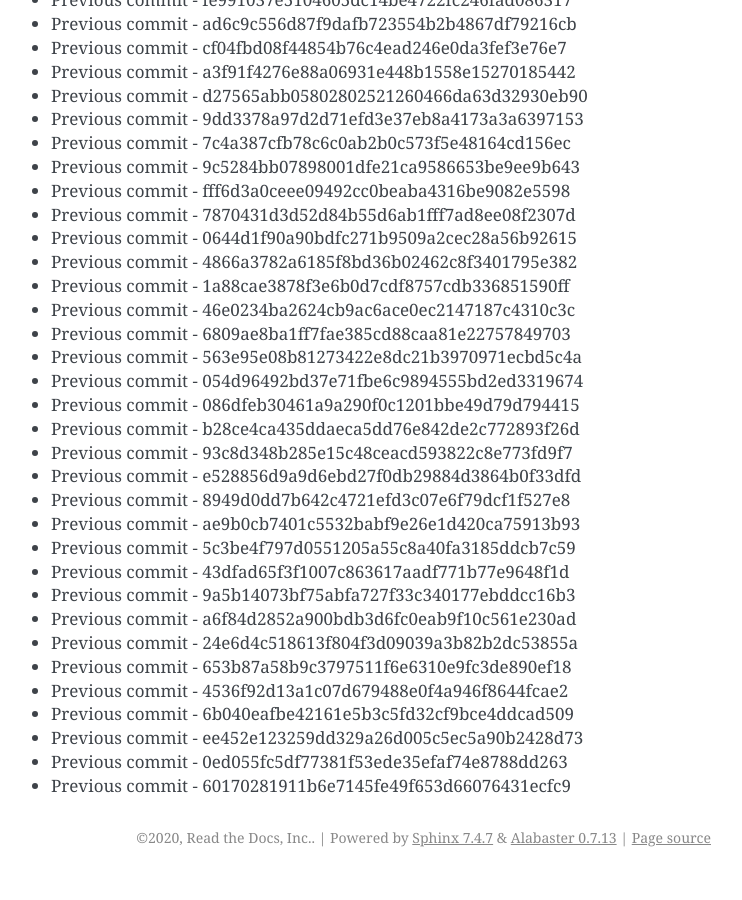
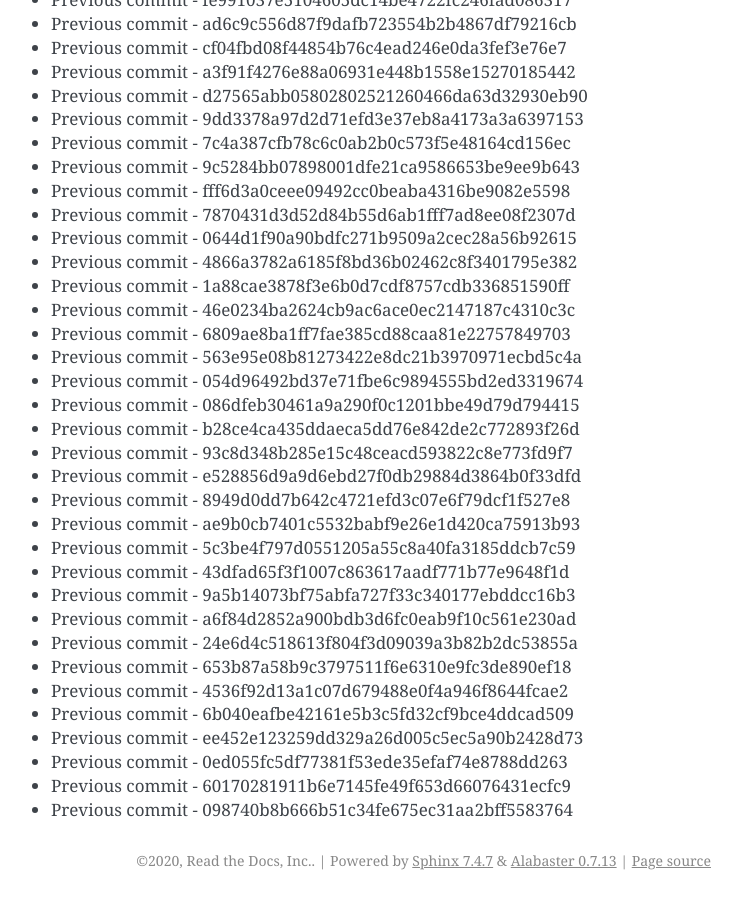
Before and after one commit to readthedocs/rtd-git-stresstest, a Sphinx documentation site: the page built from docs/updates.rst, in a window 1280 px wide and 900 px high, scrolled down 54317 px. Shown: the whole window, without its empty margins (399-1141 px from the left). Built offline with Sphinx 7.4.7, drawn with Linux system fonts in a browser that asks for light colours; before the commit the page ends 55194 px from its top, so only the background shows below that.

Commit message:
Generating commit from previous: 098740b8b666b51c34fe675ec31aa2bff5583764

```diff
--- a/docs/updates.rst
+++ b/docs/updates.rst
@@ -2314,3 +2314,4 @@ It can be tested for any performance characteristics.
 * Previous commit - ee452e123259dd329a26d005c5ec5a90b2428d73
 * Previous commit - 0ed055fc5df77381f53ede35efaf74e8788dd263
 * Previous commit - 60170281911b6e7145fe49f653d66076431ecfc9
+* Previous commit - 098740b8b666b51c34fe675ec31aa2bff5583764
```
